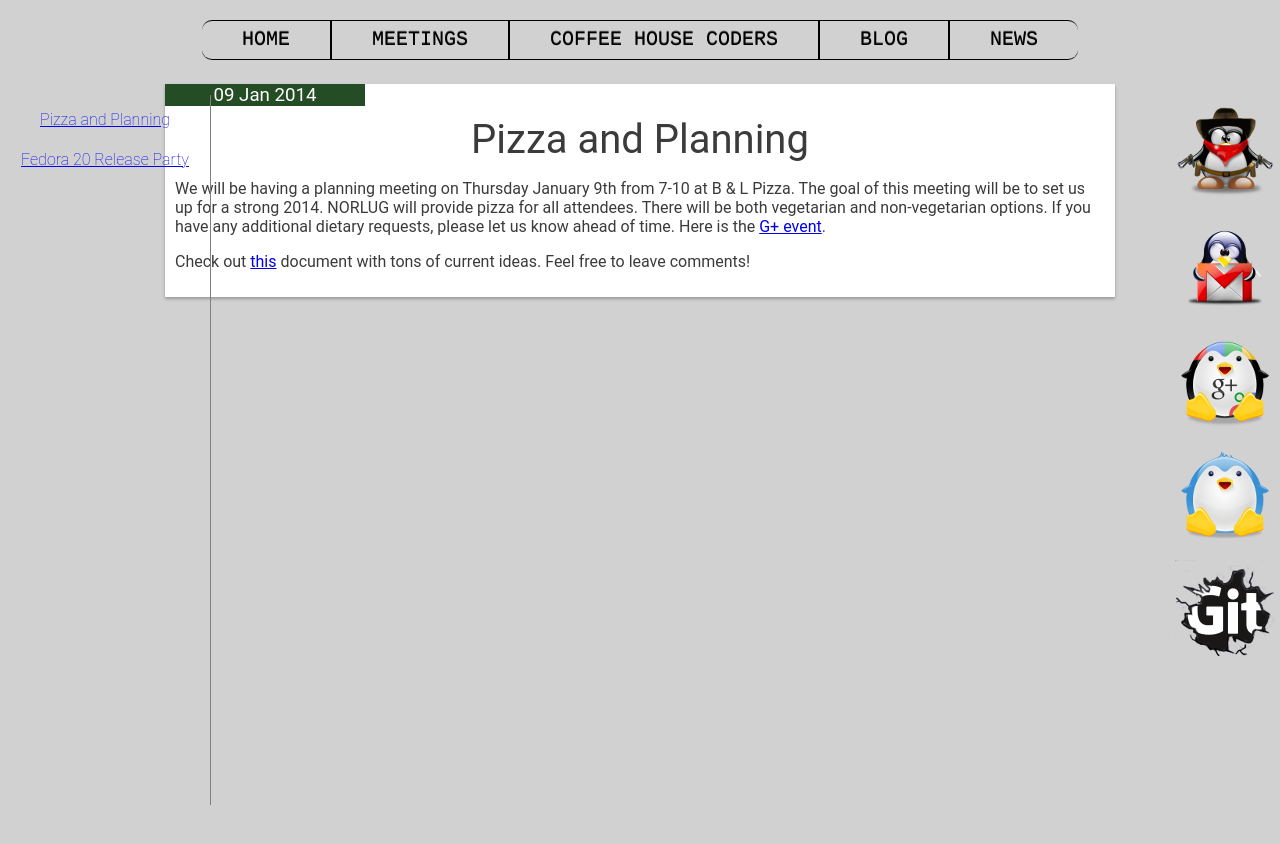
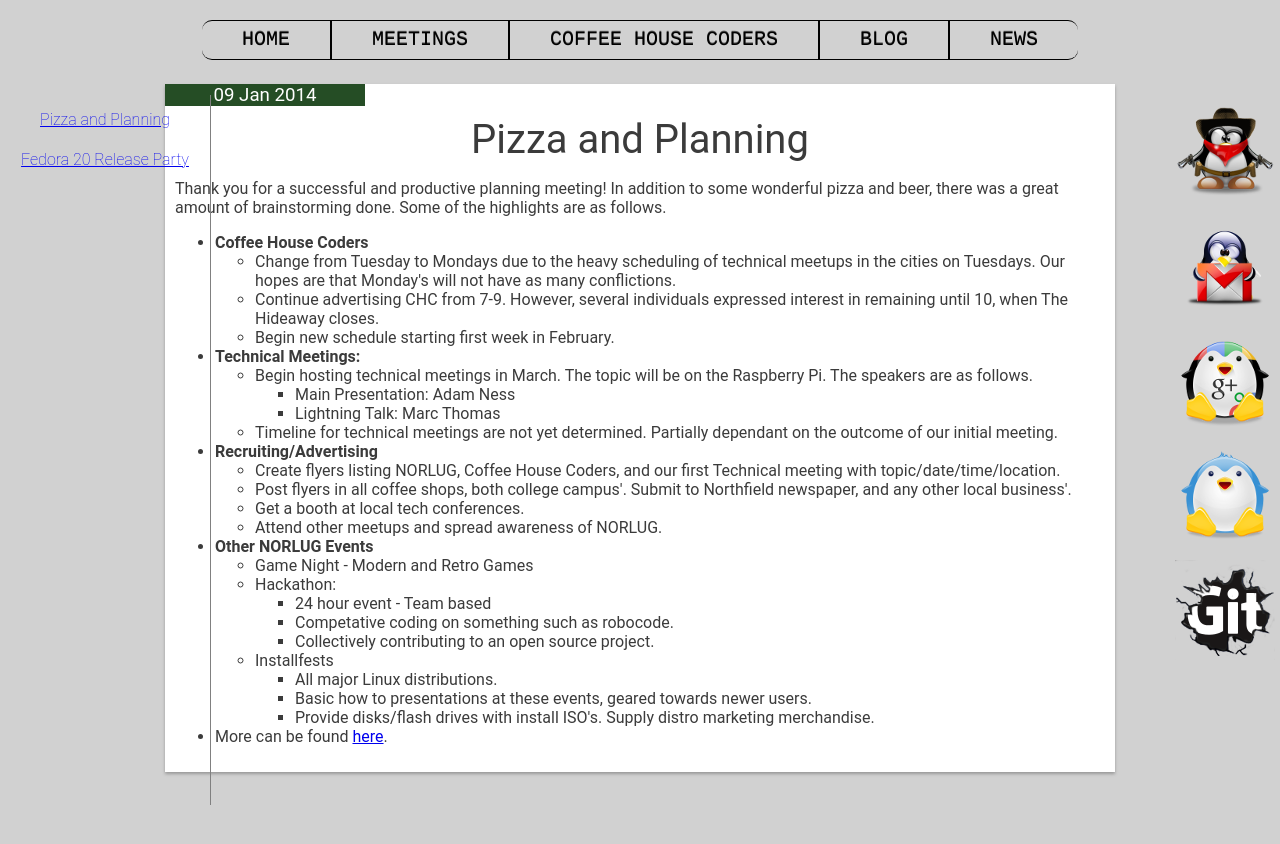
Before and after one commit to norlug/norlug.github.io, a Jekyll site: the page built from _posts/2014-1-9-PlanningandPizza.markdown, in a window 1280 px wide. Shown: the top 844 px of the page. Built offline with Jekyll 4.4.1, drawn with Linux system fonts in a browser that asks for light colours.

Commit message:
Planning Meeting Notes.

```diff
--- a/_posts/2014-1-9-PlanningandPizza.markdown
+++ b/_posts/2014-1-9-PlanningandPizza.markdown
@@ -6,6 +6,46 @@ author: "Marc Thomas"
 date:   2014-1-9 12:00:00
 ---
 
-We will be having a planning meeting on Thursday January 9th from 7-10 at B & L Pizza. The goal of this meeting will be to set us up for a strong 2014. NORLUG will provide pizza for all attendees. There will be both vegetarian and non-vegetarian options. If you have any additional dietary requests, please let us know ahead of time. Here is the <a href="https://plus.google.com/events/c85d8g1h8fcdbi1k6k805u07gr0?authkey=CM6NkP2x-K2E8gE" target="_blank">G+ event</a>.
+Thank you for a successful and productive planning meeting! In addition to some wonderful pizza and beer, there was a great amount of brainstorming done. Some of the highlights are as follows.
 
-Check out <a href="https://docs.google.com/document/d/1-kmDQvJcUmkn3UIqFHo4ZmHxjOEq9ufCrfOf6MKNeOs/edit?usp=sharing" target="_blank">this</a> document with tons of current ideas. Feel free to leave comments!
+<ul>
+   <li><strong>Coffee House Coders</strong></li>
+   <ul>
+   <li>Change from Tuesday to Mondays due to the heavy scheduling of technical meetups in the cities on Tuesdays. Our hopes are that Monday's will not have as many conflictions.</li>
+   <li>Continue advertising CHC from 7-9. However, several individuals expressed interest in remaining until 10, when The Hideaway closes.</li>
+   <li>Begin new schedule starting first week in February.</li>
+   </ul>
+   <li><strong>Technical Meetings:</strong></li>
+   <ul>
+   <li>Begin hosting technical meetings in March. The topic will be on the Raspberry Pi. The speakers are as follows.</li>
+   <ul>
+   <li>Main Presentation: Adam Ness</li>
+   <li>Lightning Talk: Marc Thomas</li>
+   </ul>
+   <li>Timeline for technical meetings are not yet determined. Partially dependant on the outcome of our initial meeting.</li>
+   </ul>
+   <li><strong>Recruiting/Advertising</strong></li>
+   <ul>
+   <li>Create flyers listing NORLUG, Coffee House Coders, and our first Technical meeting with topic/date/time/location.</li>
+   <li>Post flyers in all coffee shops, both college campus'. Submit to Northfield newspaper, and any other local business'.</li>
+   <li>Get a booth at local tech conferences.</li>
+   <li>Attend other meetups and spread awareness of NORLUG.</li>
+   </ul>
+   <li><strong>Other NORLUG Events</strong></li>
+   <ul>
+   <li>Game Night - Modern and Retro Games</li>
+   <li>Hackathon:</li>
+   <ul>
+   <li>24 hour event - Team based</li>
+   <li>Competative coding on something such as robocode.</li>
+   <li>Collectively contributing to an open source project.</li>
+   </ul>
+   <li>Installfests</li>
+   <ul>
+   <li>All major Linux distributions.</li>
+   <li>Basic how to presentations at these events, geared towards newer users.</li>
+   <li>Provide disks/flash drives with install ISO's. Supply distro marketing merchandise.</li>
+   </ul>
+   </ul>
+   <li>More can be found <a href="https://docs.google.com/document/d/1-kmDQvJcUmkn3UIqFHo4ZmHxjOEq9ufCrfOf6MKNeOs/edit?usp=sharing" target="_blank">here</a>.</li>
+</ul>
```
